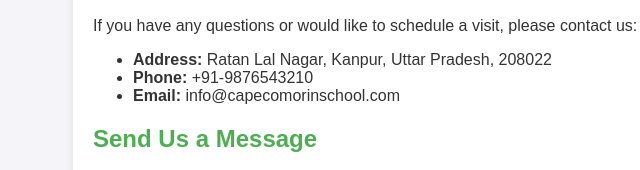
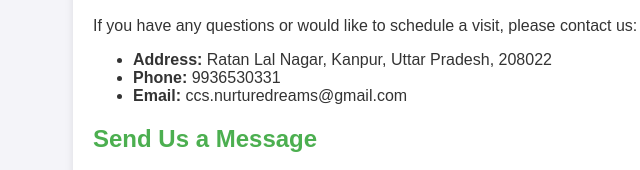
Before and after one commit to Capecomorin-hub/Capecomorin-hub.github.io, a plain HTML site: page contact.html in a window 1280 px wide. Shown: the part 186-356 px from the top of the page, 97-737 px from the left. Drawn offline with Linux system fonts and the light colour scheme.

Commit message:
Update contact.html

```diff
--- a/contact.html
+++ b/contact.html
@@ -23,8 +23,8 @@
       <p>If you have any questions or would like to schedule a visit, please contact us:</p>
       <ul>
         <li><strong>Address:</strong> Ratan Lal Nagar, Kanpur, Uttar Pradesh, 208022</li>
-        <li><strong>Phone:</strong> +91-9876543210</li>
-        <li><strong>Email:</strong> info@capecomorinschool.com</li>
+        <li><strong>Phone:</strong> 9936530331</li>
+        <li><strong>Email:</strong> ccs.nurturedreams@gmail.com</li>
       </ul>
     </section>
     <section>
```
